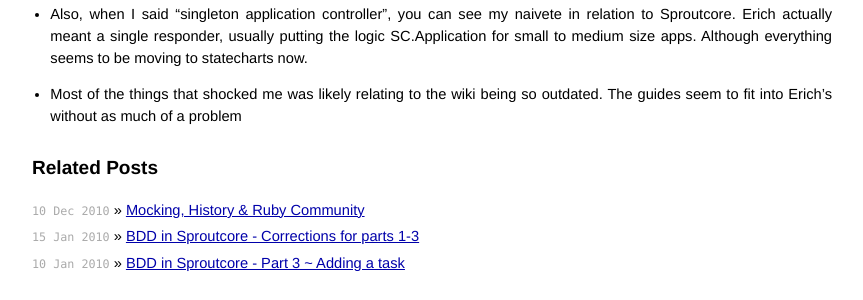
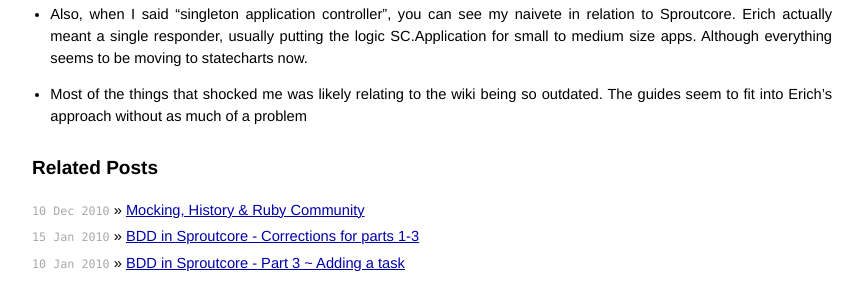
Before and after one commit to gmoeck/gmoeck.github.com, a Jekyll site: the page built from _posts/2010-01-12-sproutcore-training-with-erich-ocean-a-review.markdown, in a window 1280 px wide and 900 px high, scrolled down 1544 px. Shown: the part 442-742 px from the top of the window, without its empty margins (208-1071 px from the left). Built offline with Jekyll 4.4.1, drawn with Linux system fonts in a browser that asks for light colours; Markdown is read by kramdown in place of the engine named in the settings; comment, search, counter and statistics services are not loaded.

Commit message:
Fix typo

```diff
--- a/_posts/2010-01-12-sproutcore-training-with-erich-ocean-a-review.markdown
+++ b/_posts/2010-01-12-sproutcore-training-with-erich-ocean-a-review.markdown
@@ -66,4 +66,4 @@ Couple points of clarification:
 
 * Also, when I said "singleton application controller", you can see my naivete in relation to Sproutcore. Erich actually meant a single responder, usually putting the logic SC.Application for small to medium size apps. Although everything seems to be moving to statecharts now.
 
-* Most of the things that shocked me was likely relating to the wiki being so outdated. The guides seem to fit into Erich's without as much of a problem
+* Most of the things that shocked me was likely relating to the wiki being so outdated. The guides seem to fit into Erich's approach without as much of a problem
```
